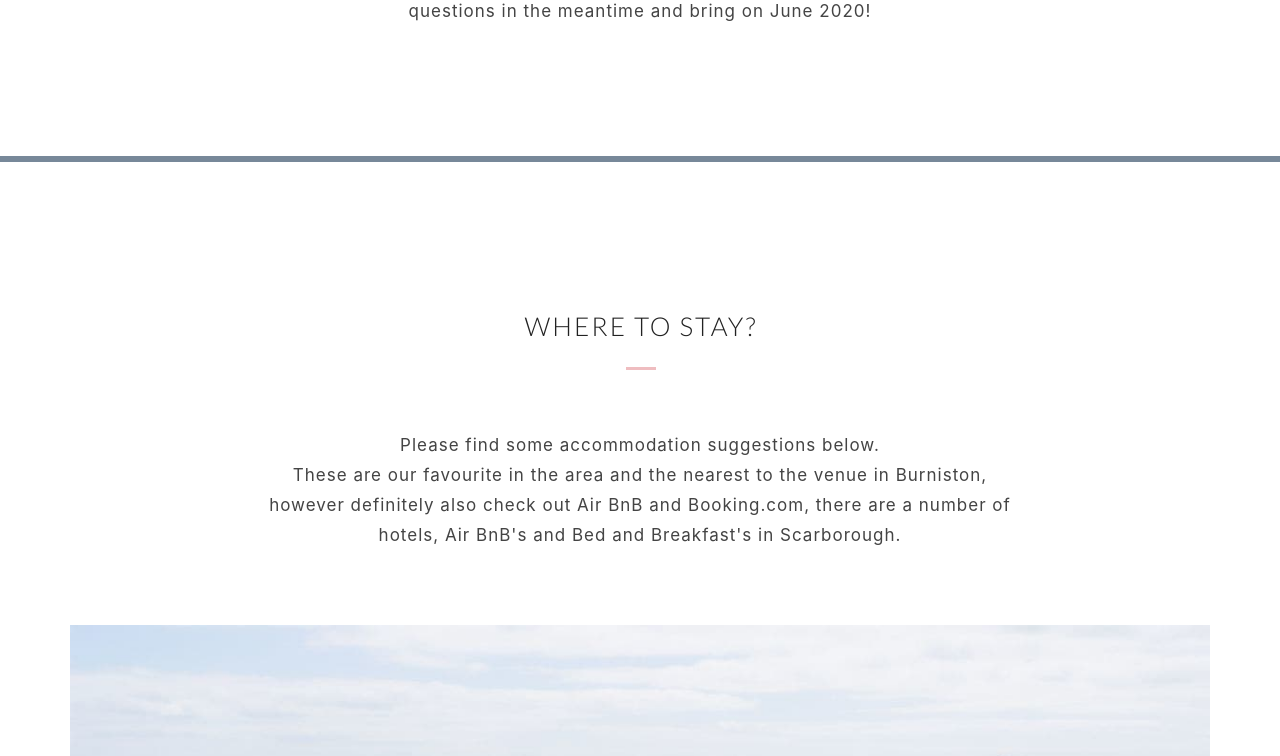
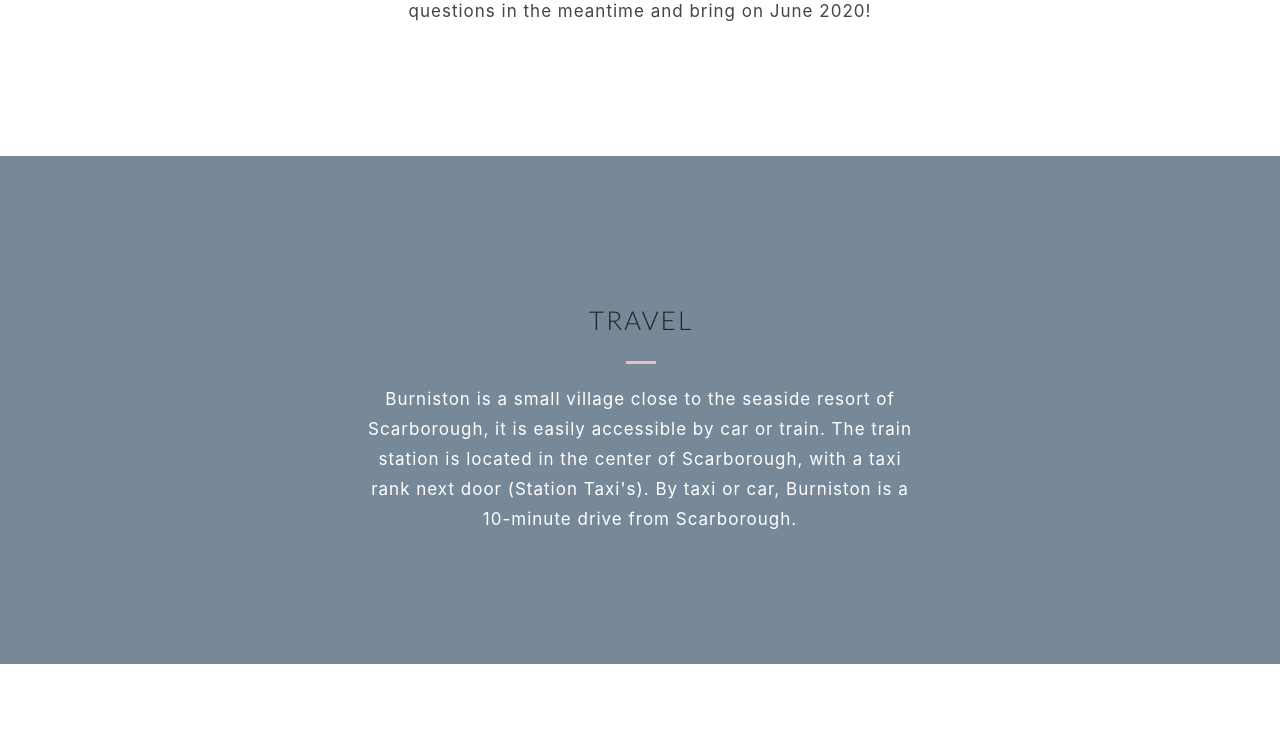
Before and after one commit to rhyso/myweddingpublic, a React (Create React App) app in the folder mywedding/: page / in a window 1280 px wide. Shown: the part 2000-2756 px from the top of the page. Built offline with nearby package versions, Linux system fonts and the light colour scheme.

Commit message:
added guest info section

```diff
--- a/mywedding/src/App.css
+++ b/mywedding/src/App.css
@@ -438,3 +438,9 @@ a:hover{
 footer .hope-make-it {
   color:white
 }
+
+
+.section-info-dark{
+  background-color: lightslategrey;
+  color:white
+}
--- a/mywedding/src/Home.jsx
+++ b/mywedding/src/Home.jsx
@@ -3,6 +3,7 @@ import './App.css';
 import { Nav } from './sections/Nav.jsx';
 import { Header } from './sections/Header.jsx';
 import { Story } from './sections/Story.jsx';
+import { Info } from './sections/Info.jsx';
 import { Accom } from './sections/Accom.jsx';
 import { Footer } from './sections/Footer.jsx';
 
@@ -20,13 +21,15 @@ class App extends Component {
 
                     <Story />
 
+
+                    <a id="info" className="in-page-link"/>
+
+                    <Info />
                     <a id="accomm" className="in-page-link"/>
-
-                    <section className="story storyfiller">
-                    </section>
 
                     <Accom />
                     <a id="rsvp" className="in-page-link"/>
+
 
                    <Footer />
                     <a id="contact" className="in-page-link"/>
--- /dev/null
+++ b/mywedding/src/sections/Info.jsx
@@ -0,0 +1,64 @@
+import React, { Fragment, Component } from 'react';
+
+
+export class Info extends Component {
+    render() {
+        return (
+        <Fragment>
+            <section className="story story-2 info section-info-dark">
+                <div className="container">
+
+                    <div className="row">
+                        <div className="col-md-6 col-md-offset-3 col-sm-8 col-sm-offset-2 text-center">
+                            <h2>Travel</h2>
+                            <p>
+                            Burniston is a small village close to the seaside resort of Scarborough, it is easily accessible by car or train. The train station is located in the center of Scarborough, with a taxi rank next door (Station Taxi's).
+                            By taxi or car, Burniston is a 10-minute drive from Scarborough.
+                                </p>
+                        </div>
+                    </div>
+                </div>
+            </section>
+
+          <section className="story story-2">
+                <div className="container">
+
+                    <div className="row">
+                        <div className="col-md-6 col-md-offset-3 col-sm-8 col-sm-offset-2 text-center">
+                            <h2>Train</h2>
+                            <p>
+                            If coming up by train, you will need to get the train to York and then a connecting train to Scarborough (from York - Scarborough, it takes 45 minutes and they leave every hour) N.B. York is a beautiful Cathedral city - so if you have a chance we definitely recommend taking a couple of hours to visit.
+                                The station is a 10-minute walk into the centre.
+                            </p>
+                        </div>
+                    </div>
+                </div>
+            </section>
+
+
+           <section className="story story-2 section-info-dark">
+                <div className="container">
+
+                    <div className="row">
+                        <div className="col-md-6 col-md-offset-3 col-sm-8 col-sm-offset-2 text-center">
+                            <h2>Taxis</h2>
+                            <p>
+                            Please find a list of taxi companies located in Scarborough, we recommend pre-booking any taxis.
+                            </p>
+                            <p>
+                                <ul>
+                                    <li>Station Taxis: 01723 366366</li>
+                                    <li>Nippy: 01723 377377</li>
+                                    <li>Beeline: 01723 366666</li>
+                                    <li>Boro: 01723 361111</li>
+                                </ul>
+                            </p>
+                        </div>
+                    </div>
+                </div>
+            </section>
+        </Fragment>
+
+        )
+    }
+}
--- a/mywedding/src/sections/Nav.jsx
+++ b/mywedding/src/sections/Nav.jsx
@@ -15,6 +15,7 @@ export class Nav extends Component {
                     <ul className="menu">
                         <li><a href="#home" className="inner-link" target="default">home</a></li>
                         <li><a href="#kateandrhys" className="inner-link" target="default">K&R</a></li>
+                        <li><a href="#info" className="inner-link" target="default">Guest Info</a></li>
                         <li><a href="#accomm" className="inner-link" target="default">accommodation</a></li>
                         <li><a href="#contact" className="inner-link" target="default">contact</a></li>
 
```
